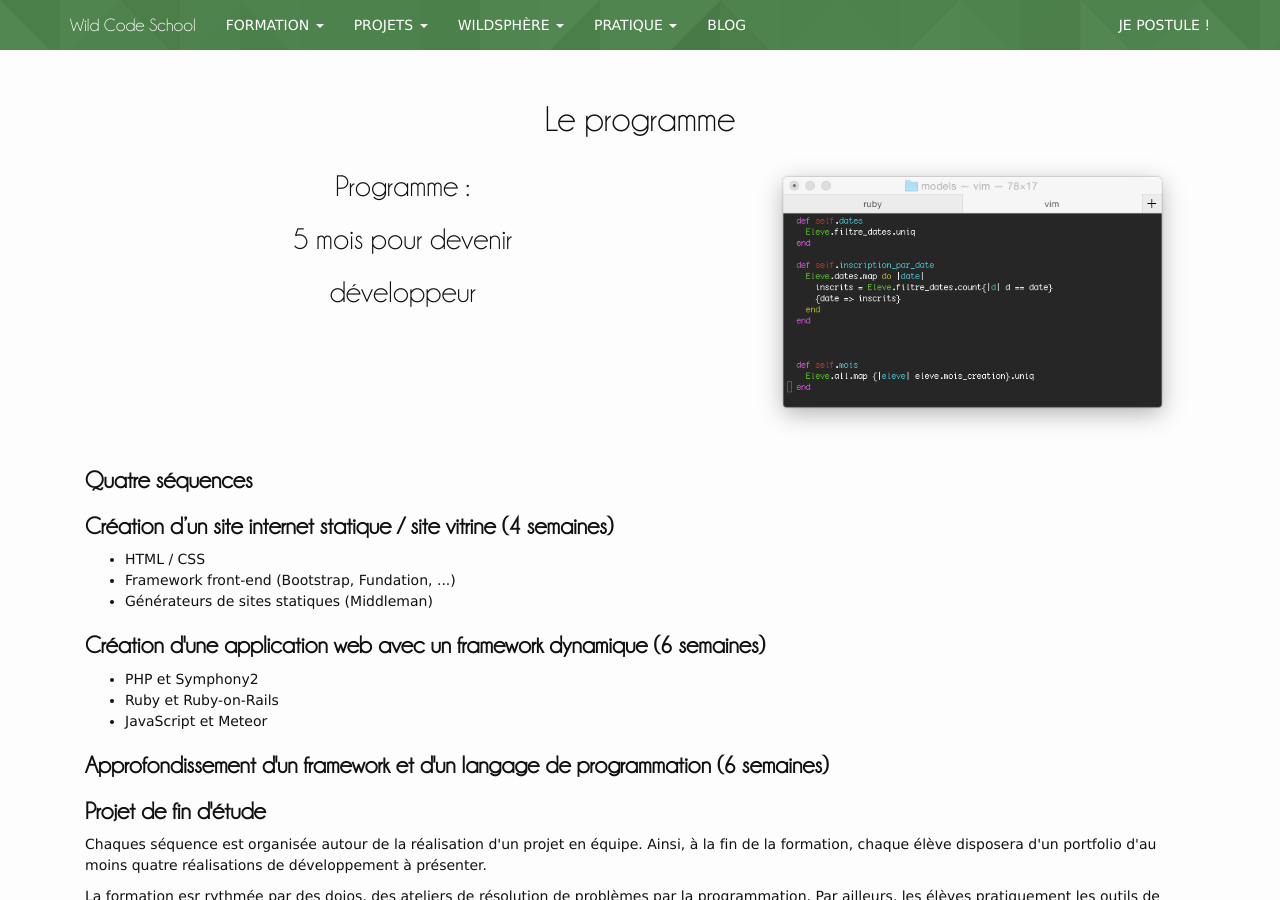
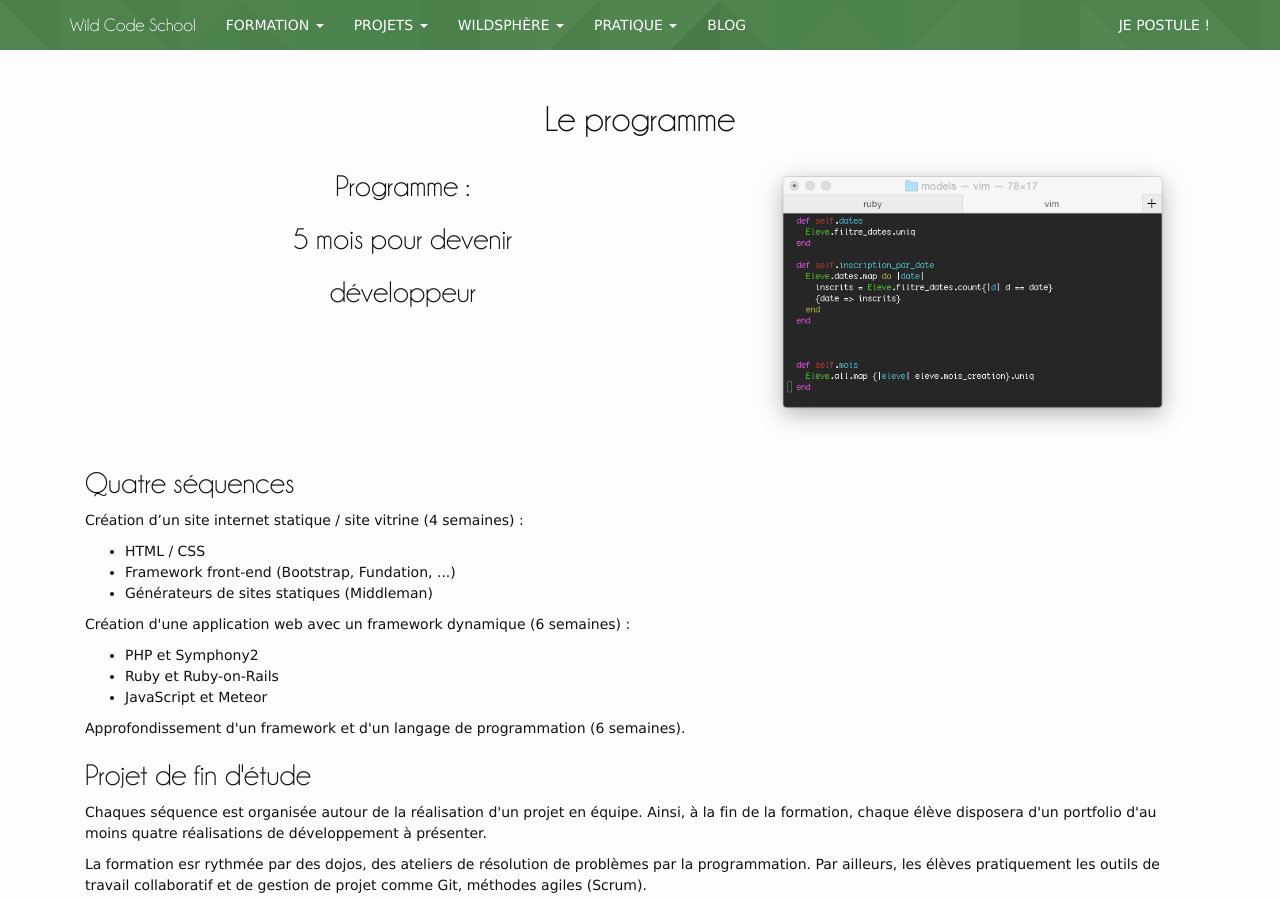
Before and after one commit to alem972/wildcodeschool.github.io, a Jekyll site: the page built from programme.html, in a window 1280 px wide and 900 px high. Built offline with Jekyll 4.4.1, drawn with Linux system fonts in a browser that asks for light colours; nearby versions of some CDN libraries; some web fonts are replaced.

```diff
--- a/programme.html
+++ b/programme.html
@@ -15,9 +15,9 @@ permalink: /programme/
     <img class="img-responsive center-block" src="/img/screen-code.png">
   </div>
 </div>
-<h3>Quatre séquences</h3>
+<h2>Quatre séquences</h2>
 
-<h3>Création d’un site internet statique / site vitrine (4 semaines)</h3>
+<p>Création d’un site internet statique / site vitrine (4 semaines) :</p>
   <ul>
     <li>HTML / CSS</li>
     <li>Framework front-end (Bootstrap, Fundation, ...)</li>
@@ -27,26 +27,26 @@ permalink: /programme/
 
 
 
-<h3>Création d'une application web avec un framework dynamique (6 semaines)</h3>
+<p>Création d'une application web avec un framework dynamique (6 semaines) :</p>
   <ul>
     <li>PHP et Symphony2</li>
     <li>Ruby et Ruby-on-Rails</li>
     <li>JavaScript et Meteor</li>
   </ul>
 
-<h3>Approfondissement d'un framework et d'un langage de programmation (6 semaines)</h3>
+<p>Approfondissement d'un framework et d'un langage de programmation (6 semaines).</p>
 
-<h3>Projet de fin d'étude</h3>
+<h2>Projet de fin d'étude</h2>
 
 <p>Chaques séquence est organisée autour de la réalisation d'un projet en équipe. Ainsi, à la fin de la formation, chaque élève disposera d'un portfolio d'au moins quatre réalisations de développement à présenter.</p>
 
 <p>La formation esr rythmée par des dojos, des ateliers de résolution de problèmes par la programmation. Par ailleurs, les élèves pratiquement les outils de travail collaboratif et de gestion de projet comme Git, méthodes agiles (Scrum).</p>
 
-<h3>Les ateliers thématiques</h3>
+<h2>Les ateliers thématiques</h2>
 
 <p>Outre notre cursus principal, nous accueillons régulièrement des intervenants extérieurs pour animer des ateliers sur des thèmes allant de la présentation d'une téchnologie, comme AngularJS, Linux, Android ou autre, à un thème plus transversal comme la sécurité informatique, la lean start-up ou encore la communication en public.</p>
 
-<h3>Le suivi personnalisé</h3>
+<h2>Le suivi personnalisé</h2>
 
 <p>Tous nos élèves bénéficient d'un accompagnement personnalisé vers la réalisation de leur projet professionnel, par l'emploi ou l'entreprenariat. Des sessions individuelles et collectives d'accompagnement portent sur des thématiques diverses :</p>
   <ul>
@@ -58,6 +58,6 @@ permalink: /programme/
     <li>Comment se lancer dans un projet entrepreneurial</li>
     <li>...</li>
   </ul>
-<h3>L'anglais</h3>
+<h2>L'anglais</h2>
 
 <p>L'apprentissage de l'anglais fait partie de la formation, car l'anglais est la langue de travail des développeurs quelle que soit leur nationalité. Nous proposons notamment un cours hebdomadaire d'anglais pour ceux qui en ont besoin.</p>
```
